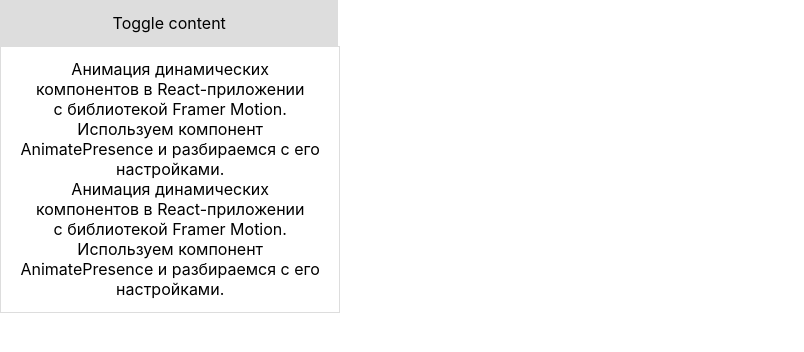
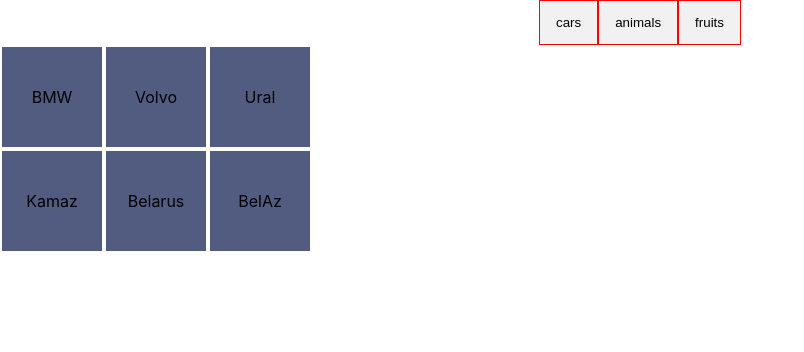
Before and after one commit to AlexsandrKotobus/framermotion, a React (Create React App) app: page / in a window 1280 px wide. Shown: the top 352 px of the page, without its empty margins (0-804 px from the left). Built offline with nearby package versions, Linux system fonts and the light colour scheme.

Commit message:
2_AnimatePresence - удаление и добавление элементов

```diff
--- a/src/App.js
+++ b/src/App.js
@@ -1,20 +1,17 @@
-import Collapsible from "./components/Collapsible";
+
 import './App.css';
+import Filter from './components/Filter'
+import {data} from './data';
+
 
 function App() {
 
+
   return (
     <div className="App">
-      <Collapsible title='Toggle content'>
-      Анимация динамических компонентов в React-приложении <br/>
-      с библиотекой Framer Motion. Используем компонент AnimatePresence и разбираемся с его настройками.
-    <br/>
-      Анимация динамических компонентов в React-приложении <br/>
-      с библиотекой Framer Motion. Используем компонент AnimatePresence и разбираемся с его настройками.
+      <Filter data={data} />
 
 
-
-      </Collapsible>
 
     </div>
   )
--- /dev/null
+++ b/src/components/Button.css
@@ -0,0 +1,39 @@
+.container {
+    overflow: hidden;
+  }
+
+  .filterDiv {
+    float: left;
+    background-color: #2196F3;
+    color: #ffffff;
+    width: 100px;
+    line-height: 100px;
+    text-align: center;
+    margin: 2px;
+    display: none; /* Hidden by default */
+  }
+
+  /* The "show" class is added to the filtered elements */
+  .show {
+    display: block;
+  }
+
+  /* Style the buttons */
+  .btn {
+    border: none;
+    outline: none;
+    padding: 12px 16px;
+    background-color: #f1f1f1;
+    cursor: pointer;
+  }
+
+  /* Add a light grey background on mouse-over */
+  .btn:hover {
+    background-color: #ddd;
+  }
+
+  /* Add a dark background to the active button */
+  .btn.active {
+    background-color: #666;
+    color: white;
+  }
--- /dev/null
+++ b/src/components/Button.jsx
@@ -0,0 +1,34 @@
+import {motion} from 'framer-motion';
+// import './Button.css';
+
+
+const Button = (props) => {
+    const {
+        text,
+        handleClick = Function.prototype,
+
+    } = props
+    return (
+        <motion.button
+        style = {btnStyle}
+        whileHover={{backgroundColor: '#ddd'}}
+        whileTap={{backgroundColor: '#ccc'}}
+        onClick={handleClick}
+
+        >
+            {text}
+        </motion.button>
+    )
+}
+
+export default Button;
+//набор стилей - передастся выше
+const btnStyle = {
+    border: '1px solid red',
+    outline: 'none',
+    padding: '14px 16px',
+    backgroundColor: '#f1f1f1',
+    cursor: 'pointer'
+
+
+}
--- /dev/null
+++ b/src/components/Filter.jsx
@@ -0,0 +1,83 @@
+import { useState } from "react";
+import { AnimatePresence, motion } from "framer-motion";
+import Button from './Button';
+
+const Filter =({data}) =>{
+    // console.log(data)
+    // стейт - начальное значение отфильтрованные машины cars
+    // параметры - карточки cards, и измененные карточки setCards
+    const [cards, setCards] = useState(data.filter(el => el.category === 'cars'));
+    // создааем массив из данных (про кнопки)
+    // к них естьькатегории, по которым мы и собираем их
+    //  - проходим по нему reduce
+    const buttons = data.reduce((acc, el)=> {
+        // мы формируем новый массив, в него будем собирать по условию
+        // если данные -по категории уже есть - (возвращаем) return тот же массив, ничего не изменяем
+        if(acc.includes(el.category)) return acc;
+        // или вернем текущее значение и новые котегории
+    return [...acc, el.category];
+    }, []);
+
+
+//функция которая будет принимать некий селенкто и будет менять
+//набор карточек и делать им фильтр на основе селектора
+    const handleFilter = (selector) => {
+        //берем каждый элемент и говорим, что категория элемента должна быть  = селектору
+        setCards(data.filter(el=> el.category === selector));
+
+    }
+    // разметка
+    return (
+        <div>
+            <div>
+                {buttons.map(btn=>(<Button
+                // !!! если нет дочерних элементов, то пишем в 1 скобке
+                // <Button>, а не в <Button></Button>
+                // key - Для map
+                    key={btn}
+                    text={btn}
+                    // btn - будет селектором
+                    handleClick={() => handleFilter(btn)}
+
+                />))}
+            </div>
+            {/* карточки */}
+            <div style={{owerflow: 'hidden', maxWidth: 400}}>
+                <AnimatePresence initial ={false} mode='wait'>
+                    {
+                        cards.map(el => (
+                            <motion.div
+                            key={el.title}
+                            style={boxStyle}
+                            initial={{opacity: 0}}
+                            animate={{opacity: 1}}
+                            exit={{opacity: 0}}
+                            transition={{duration: 1}}
+                            >
+                                {/* title - см в data */}
+                                {el.title}
+                            </motion.div>
+                        )
+
+                        )
+                    }
+                </AnimatePresence>
+            </div>
+        </div>
+    );
+
+
+}
+
+export default Filter;
+
+const boxStyle = {
+    float: 'left',
+    backgroundColor: '#525c80',
+    conlor: '#ffffff',
+    width: '100px',
+    lineHeight: '100px',
+    textAlign: 'center',
+    // padding: '14px 16px',
+    margin: '2px',
+};
--- /dev/null
+++ b/src/data.js
@@ -0,0 +1,20 @@
+export const data = [
+    {category: 'cars', title: 'BMW' },
+    {category: 'cars', title: 'Volvo' },
+    {category: 'cars', title: 'Ural' },
+    {category: 'cars', title: 'Kamaz' },
+    {category: 'cars', title: 'Belarus' },
+    {category: 'cars', title: 'BelAz' },
+    {category: 'animals', title: 'cat' },
+    {category: 'animals', title: 'dog' },
+    {category: 'animals', title: 'tiger' },
+    {category: 'animals', title: 'lion' },
+
+
+  {category: 'fruits', title: 'Melon'},
+  {category: 'fruits', title: 'Kiwy'},
+  {category: 'fruits', title: 'Banana'},
+  {category: 'fruits', title: 'Lemon'},
+  {category: 'animals', title: 'Cow'},
+
+]
```
